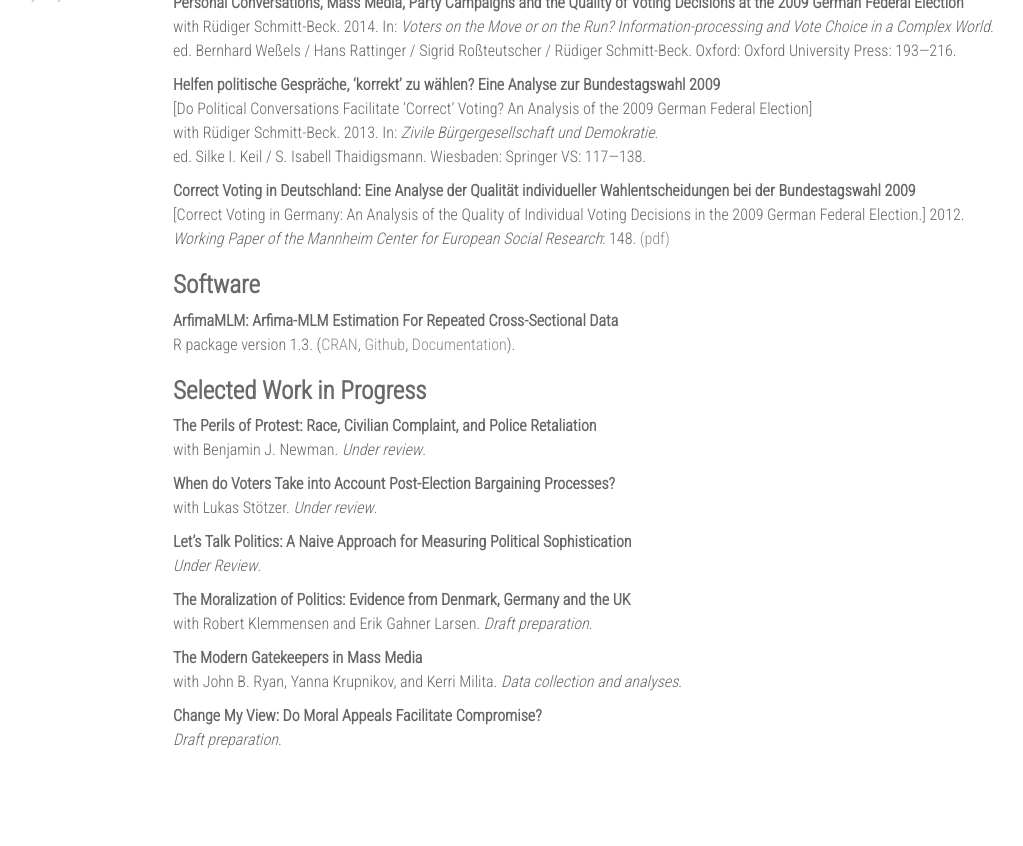
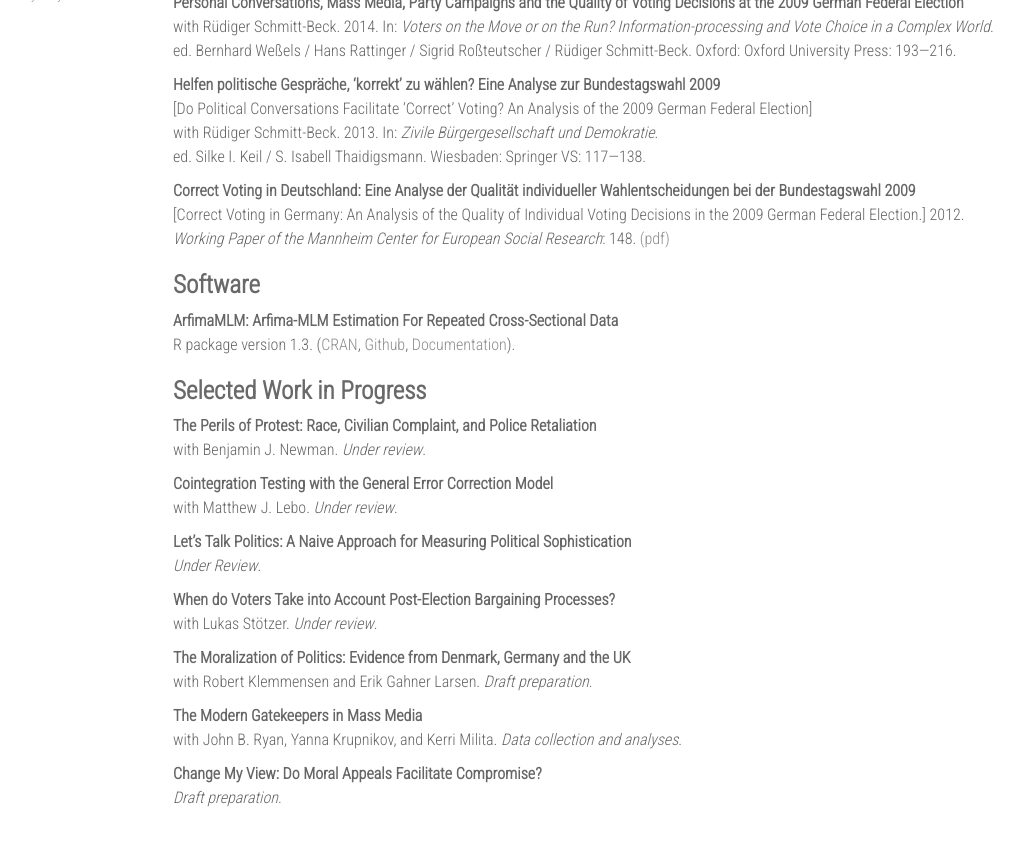
Before and after one commit to pwkraft/pwkraft-old.github.io, a Jekyll site: the page built from research.md, in a window 1280 px wide and 900 px high, scrolled down 603 px. Shown: the top 846 px of the window, without its empty margins (37-1060 px from the left). Built offline with Jekyll 4.4.1, drawn with Linux system fonts in a browser that asks for light colours; nearby versions of some CDN libraries.

Commit message:
update website/research

```diff
--- a/research.md
+++ b/research.md
@@ -91,11 +91,14 @@ R package version 1.3. ([CRAN](https://CRAN.R-project.org/package=ArfimaMLM), [G
 **The Perils of Protest: Race, Civilian Complaint, and Police Retaliation** \\
 with Benjamin J. Newman. _Under review_.
 
-**When do Voters Take into Account Post-Election Bargaining Processes?** \\
-with Lukas St&#246;tzer. _Under review_.
+**Cointegration Testing with the General Error Correction Model** \\
+with Matthew J. Lebo. _Under review_.
 
 **Let's Talk Politics: A Naive Approach for Measuring Political Sophistication** \\
 _Under Review_.
+
+**When do Voters Take into Account Post-Election Bargaining Processes?** \\
+with Lukas St&#246;tzer. _Under review_.
 
 **The Moralization of Politics: Evidence from Denmark, Germany and the UK** \\
 with Robert Klemmensen and Erik Gahner Larsen. _Draft preparation_.
```
Also changed, not shown: 1 other file.
